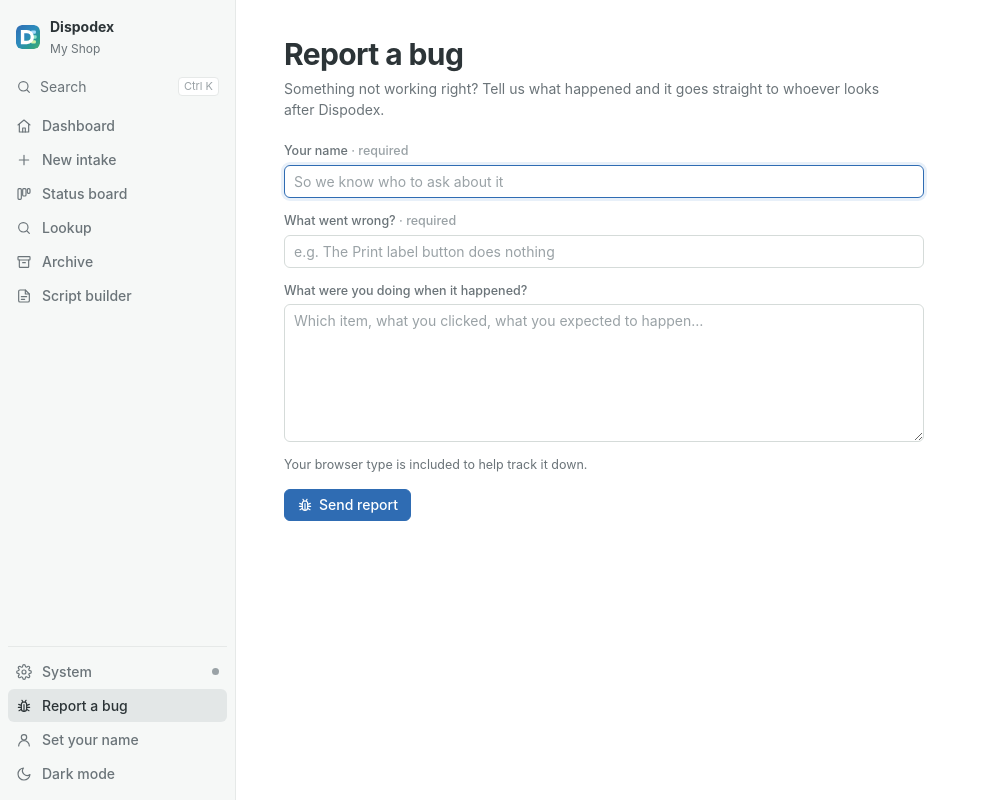
After one commit to g39832/Dispodex, a Django app: page /report-bug/ in a window 1280 px wide. The commit adds this page. Shown: the whole page, without its empty margins (0-982 px from the left). Run offline with Django 5.2, Linux system fonts and the light colour scheme; some libraries are stand-ins or nearby versions.

Commit message:
Add a Report a bug button that saves reports to the admin
A Report a bug link in the sidebar opens a short form: the person's name
(filled in when Dispodex knows it), what went wrong and what they were
doing. Reports are listed read-only under Bug reports in the admin, with
the page, browser and the account or device that sent them.

```diff
--- a/operations/views.py
+++ b/operations/views.py
@@ -7,9 +7,10 @@ from urllib.parse import urlencode
 from cryptography.hazmat.primitives import hashes, serialization
 from cryptography.hazmat.primitives.asymmetric import padding
 from django.conf import settings
+from django.contrib import messages
 from django.contrib.auth import views as auth_views
 from django.http import Http404, HttpResponse, HttpResponsePermanentRedirect
-from django.shortcuts import render
+from django.shortcuts import redirect, render
 from django.urls import reverse
 from django.views.decorators.csrf import csrf_exempt
 from django.views.decorators.http import require_GET, require_POST
@@ -17,7 +18,7 @@ from django.views.decorators.http import require_GET, require_POST
 from core.http import json_error, json_ok, read_json_body
 from core.network import private_network_only
 from operations import backups, db_import, health
-from operations.models import SystemState
+from operations.models import BugReport, SystemState
 from squaresync.config import get_config
 from squaresync.models import ReconciliationRun, SyncAuditLog, SyncJob, WebhookEvent
 
@@ -150,6 +151,35 @@ def qz_sign(request):
     return response
 
 
+# ── Report a bug (sidebar button) ────────────────────────────────────────────
+def report_bug(request):
+    demo = settings.PINKSHEET["DEMO_MODE"]
+    page = request.POST.get("page") or request.GET.get("from", "")
+    # Pre-fill the name when Dispodex already knows it (signed in, or "Set your name" on this device).
+    form = {"name": request.actor if request.actor_named else "", "summary": "", "details": ""}
+    error = ""
+    if request.method == "POST" and not demo:
+        form = {key: request.POST.get(key, "").strip() for key in ("name", "summary", "details")}
+        if not form["name"]:
+            error = "Add your name so we know who to ask about it."
+        elif not form["summary"]:
+            error = "Say what went wrong, even in a few words."
+        else:
+            BugReport.objects.create(
+                reporter=" ".join(form["name"].split())[:80],
+                sent_by=request.actor[:80],
+                summary=" ".join(form["summary"].split())[:200],
+                details=form["details"][:5000],
+                page=page[:500],
+                browser=request.META.get("HTTP_USER_AGENT", "")[:300],
+            )
+            messages.success(request, "Thanks! Your bug report was sent.")
+            return redirect("report_bug")
+    return render(request, "operations/report_bug.html", {
+        "page": "report_bug", "from_page": page, "form": form, "error": error, "demo": demo,
+    })
+
+
 # ── sign in / out (only used when PINKSHEET_REQUIRE_LOGIN=1) ─────────────────
 class LoginView(auth_views.LoginView):
     template_name = "operations/login.html"
--- a/pinksheet/urls.py
+++ b/pinksheet/urls.py
@@ -73,6 +73,7 @@ urlpatterns = [
     path("qz/sign/", ops_views.qz_sign, name="qz_sign"),
     path("favicon.ico", RedirectView.as_view(url="/static/img/favicon.svg", permanent=True)),
     # ── Accounts & admin ───────────────────────────────────────────────────
+    path("report-bug/", ops_views.report_bug, name="report_bug"),
     path("login/", ops_views.LoginView.as_view(), name="login"),
     path("logout/", auth_views.LogoutView.as_view(), name="logout"),
     path("admin/", admin.site.urls),
--- a/static/css/app.css
+++ b/static/css/app.css
@@ -258,6 +258,9 @@ textarea.input { min-height: 96px; resize: vertical; line-height: 1.5; }
 .kv dt { color: var(--text-muted); }
 .kv dd { margin: 0; min-width: 0; overflow-wrap: anywhere; }
 .kv dt { min-width: 0; }
+
+/* Report a bug */
+.bug-report { max-width: 640px; display: grid; gap: 14px; }
 
 /* Alerts / callouts */
 .callout {
--- a/templates/base.html
+++ b/templates/base.html
@@ -44,6 +44,7 @@
         {% if user.is_staff %}
         <li><a href="{% url 'admin:auth_user_changelist' %}" title="Add people, reset passwords and turn accounts off">{% icon "users" %} Manage users</a></li>
         {% endif %}
+        <li><a href="{% url 'report_bug' %}{% if page != 'report_bug' %}?from={{ request.get_full_path|urlencode }}{% endif %}" class="{% if page == 'report_bug' %}is-active{% endif %}" title="Tell us about something that isn't working">{% icon "bug" %} Report a bug</a></li>
       </ul>
       {% if not user.is_authenticated %}
       <button type="button" class="nav-button" data-set-name title="Name shown in item history for changes from this device">{% icon "user" %} <span class="nav-ellipsis" data-actor-label>{% if request.actor_named %}{{ request.actor }}{% else %}Set your name{% endif %}</span></button>
--- /dev/null
+++ b/templates/operations/report_bug.html
@@ -0,0 +1,42 @@
+{% extends "base.html" %}
+{% load ui %}
+{% block title %}Report a bug{% endblock %}
+{% block content %}
+<div class="page-head">
+  <div>
+    <h1 class="page-title">Report a bug</h1>
+    <p class="page-desc">Something not working right? Tell us what happened and it goes straight to whoever looks after Dispodex.</p>
+  </div>
+</div>
+
+<div class="bug-report">
+  {% if demo %}
+    <div class="callout info">{% icon "info" %}<span>Bug reports are turned off in the demo.</span></div>
+  {% else %}
+    {% if error %}<div class="callout error">{% icon "alert" %}<span>{{ error }}</span></div>{% endif %}
+    <form method="post" class="stack" style="gap:14px">
+      {% csrf_token %}
+      <input type="hidden" name="page" value="{{ from_page }}">
+      <div class="field">
+        <label class="field-label" for="bug-name">Your name <span class="faint">· required</span></label>
+        <input class="input" id="bug-name" name="name" maxlength="80" required autocomplete="name"
+               value="{{ form.name }}" placeholder="So we know who to ask about it" {% if not form.name %}autofocus{% endif %}>
+      </div>
+      <div class="field">
+        <label class="field-label" for="bug-summary">What went wrong? <span class="faint">· required</span></label>
+        <input class="input" id="bug-summary" name="summary" maxlength="200" required {% if form.name %}autofocus{% endif %}
+               value="{{ form.summary }}" placeholder="e.g. The Print label button does nothing">
+      </div>
+      <div class="field">
+        <label class="field-label" for="bug-details">What were you doing when it happened?</label>
+        <textarea class="input" id="bug-details" name="details" rows="6" maxlength="5000"
+                  placeholder="Which item, what you clicked, what you expected to happen…">{{ form.details }}</textarea>
+      </div>
+      <p class="muted" style="font-size:12.5px">
+        {% if from_page %}Sent from <code>{{ from_page }}</code>. {% endif %}Your browser type is included to help track it down.
+      </p>
+      <div><button type="submit" class="btn btn-primary">{% icon "bug" %} Send report</button></div>
+    </form>
+  {% endif %}
+</div>
+{% endblock %}
--- a/templates/partials/icons.html
+++ b/templates/partials/icons.html
@@ -40,6 +40,7 @@
   <symbol id="i-bolt" viewBox="0 0 24 24"><path d="M13 2 3 14h9l-1 8 10-12h-9z"/></symbol>
   <symbol id="i-clock" viewBox="0 0 24 24"><circle cx="12" cy="12" r="9"/><path d="M12 7v5l3 2"/></symbol>
   <symbol id="i-user" viewBox="0 0 24 24"><circle cx="12" cy="8" r="4"/><path d="M4 21a8 8 0 0 1 16 0"/></symbol>
+  <symbol id="i-bug" viewBox="0 0 24 24"><rect x="8" y="6" width="8" height="14" rx="4"/><path d="M12 10v10"/><path d="M9 3.5 10.5 6M15 3.5 13.5 6"/><path d="M4 9.5l4 1.5M20 9.5l-4 1.5M3.5 14H8M20.5 14H16M4.5 19l3.7-2M19.5 19l-3.7-2"/></symbol>
   <symbol id="i-users" viewBox="0 0 24 24"><circle cx="9" cy="8" r="3.5"/><path d="M2.5 20a6.5 6.5 0 0 1 13 0"/><path d="M16 4.6a3.5 3.5 0 0 1 0 6.8"/><path d="M18.5 14.3A6.5 6.5 0 0 1 21.5 20"/></symbol>
   <symbol id="i-phone"viewBox="0 0 24 24"><rect x="6" y="2" width="12" height="20" rx="2.5"/><path d="M11 18h2"/></symbol>
   <symbol id="i-move" viewBox="0 0 24 24"><path d="M5 12h14"/><path d="m13 6 6 6-6 6"/></symbol>
```
Also changed, not shown: operations/admin.py (added, +19 -0 lines), operations/models.py (+19 -0 lines), tests/test_bug_reports.py (added, +98 -0 lines), operations/migrations/0002_bug_report.py (added).
